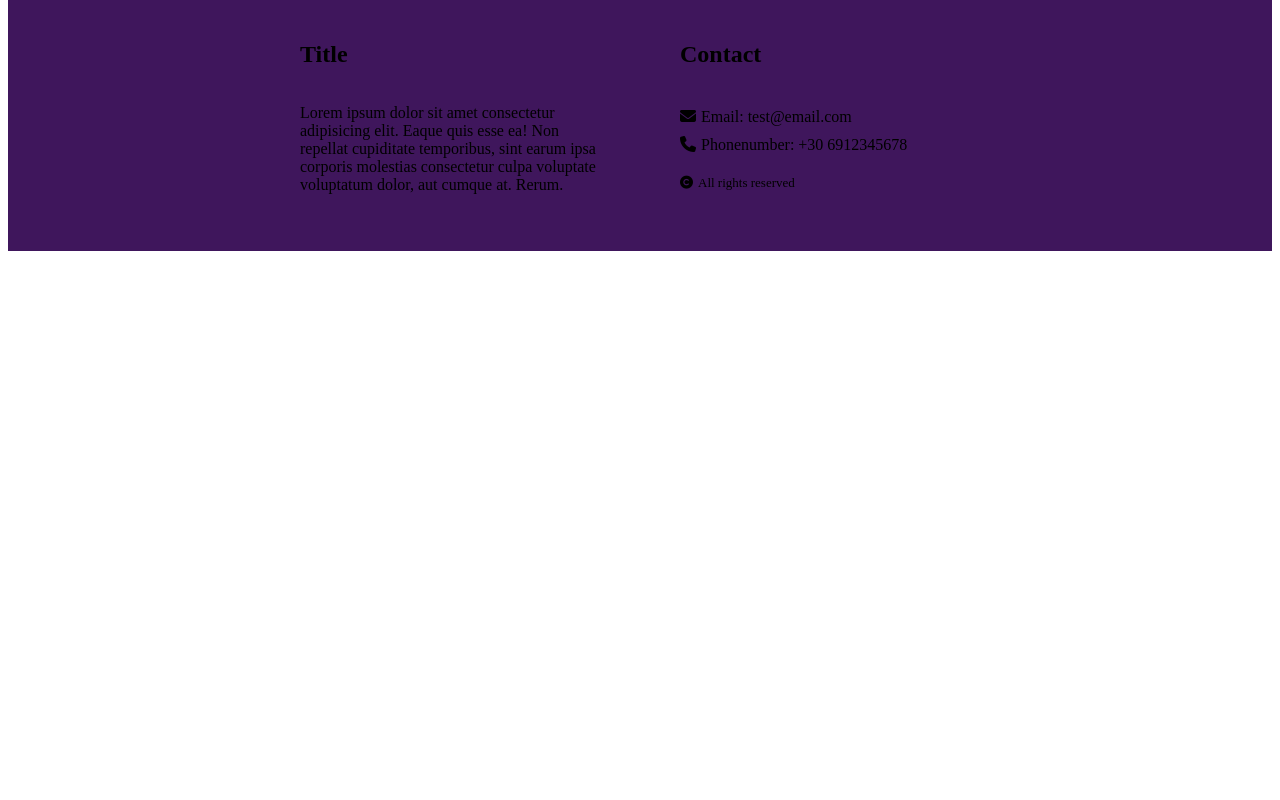
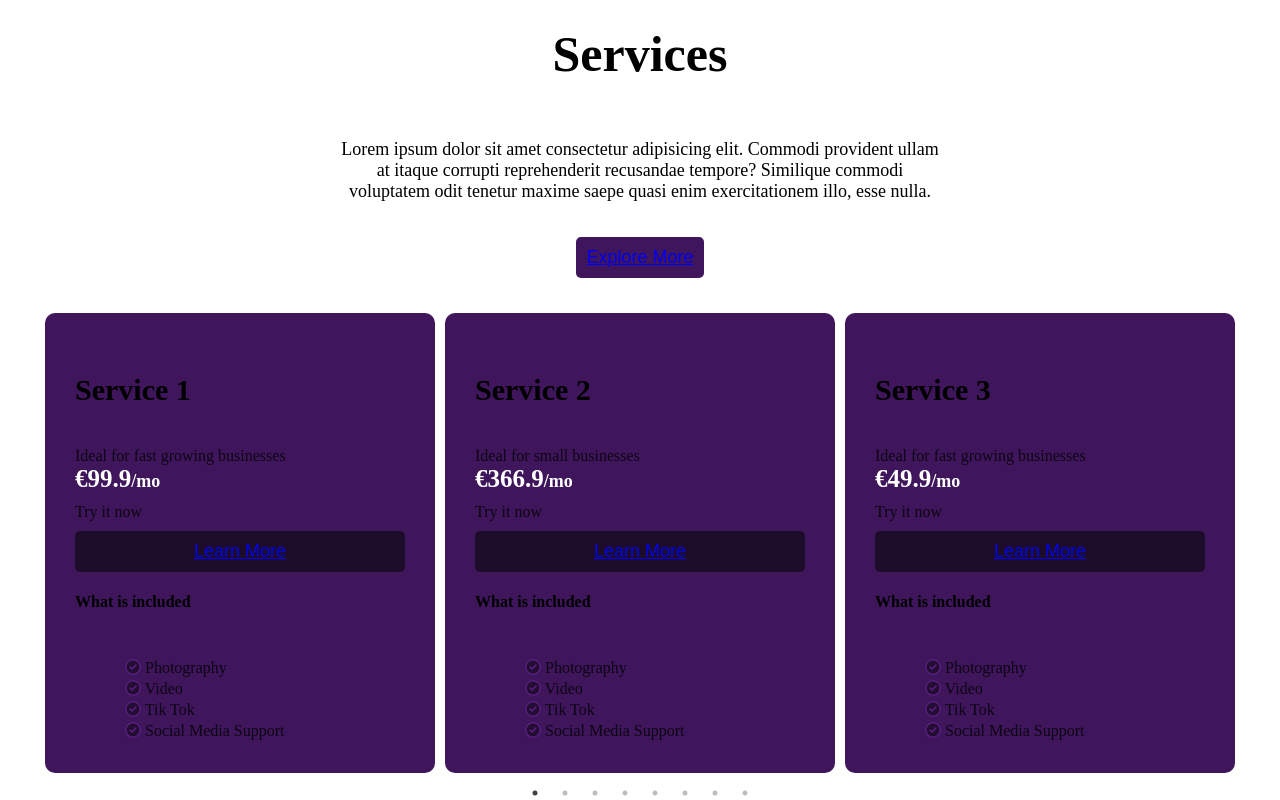
Before and after one commit to tonykri/ins-website, a Next.js app: page /Home in a window 1280 px wide. Shown: the part 1460-2260 px from the top of the page. Before the commit the page ends 1719 px from the top, so only its background shows below. Built offline with nearby package versions, Linux system fonts and the light colour scheme.

Commit message:
Add Services

```diff
--- a/package.json
+++ b/package.json
@@ -13,12 +13,15 @@
     "next": "14.1.0",
     "react": "^18",
     "react-dom": "^18",
+    "react-slick": "^0.29.0",
+    "slick-carousel": "^1.8.1",
     "typewriter-effect": "^2.21.0"
   },
   "devDependencies": {
     "@types/node": "^20",
     "@types/react": "^18",
     "@types/react-dom": "^18",
+    "@types/react-slick": "^0.23.13",
     "typescript": "^5"
   }
 }
--- /dev/null
+++ b/src/components/Home/Services.tsx
@@ -0,0 +1,102 @@
+import Link from "next/link";
+import Slider from 'react-slick';
+import "../../styles/components/Home/Services.css";
+import 'slick-carousel/slick/slick.css';
+import 'slick-carousel/slick/slick-theme.css';
+
+export default function Services() {
+    const services = [
+        { title: "Service 1", titleLine: "Ideal for fast growing businesses", price: 99.9, specifications: ["Photography", "Video", "Tik Tok", "Social Media Support"] },
+        { title: "Service 2", titleLine: "Ideal for small businesses", price: 366.9, specifications: ["Photography", "Video", "Tik Tok", "Social Media Support"] },
+        { title: "Service 3", titleLine: "Ideal for fast growing businesses", price: 49.9, specifications: ["Photography", "Video", "Tik Tok", "Social Media Support"] },
+        { title: "Service 4", titleLine: "Ideal for fast growing businesses", price: 59.9, specifications: ["Photography", "Video", "Tik Tok", "Social Media Support"] },
+        { title: "Service 5", titleLine: "Ideal for small businesses", price: 164.9, specifications: ["Photography", "Video", "Tik Tok", "Social Media Support"] },
+        { title: "Service 6", titleLine: "Ideal for fast growing businesses", price: 199.9, specifications: ["Photography", "Video", "Tik Tok", "Social Media Support"] },
+        { title: "Service 7", titleLine: "Ideal for fast growing businesses", price: 219.9, specifications: ["Photography", "Video", "Tik Tok", "Social Media Support"] },
+        { title: "Service 8", titleLine: "Ideal for small businesses", price: 39.9, specifications: ["Photography", "Video", "Tik Tok", "Social Media Support"] },
+    ]
+
+    const settings = {
+        dots: true,
+        infinite: true,
+        speed: 500,
+        slidesToShow: 3,
+        slidesToScroll: 1,
+        initialSlide: 0,
+        autoplay: false,
+        autoplaySpeed: 3000,
+        pauseOnHover: true,
+        vertical: false,
+        arrows: true,
+        responsive: [
+            {
+                breakpoint: 1100,
+                settings: {
+                    slidesToShow: 2,
+                    arrows: true
+                }
+            },
+            {
+                breakpoint: 700,
+                settings: {
+                    slidesToShow: 1,
+                    arrows: false
+                }
+            }
+        ]
+    };
+
+    return (
+        <section className="services">
+            <div className="info">
+                <h2>Services</h2>
+                <p>Lorem ipsum dolor sit amet consectetur adipisicing elit. Commodi provident ullam at itaque corrupti reprehenderit recusandae tempore? Similique commodi voluptatem odit tenetur maxime saepe quasi enim exercitationem illo, esse nulla.</p>
+                <button><Link href="#">Explore More</Link></button>
+            </div>
+            <div className="service-wrapper">
+                <Slider {...settings}>
+                    {services.map((service, index) => (
+                        <ServiceComponent key={index} title={service.title} titleLine={service.titleLine} price={service.price} specifications={service.specifications} />
+                    ))}
+                </Slider>
+            </div>
+        </section>
+    );
+}
+
+
+interface ServiceComponentProps {
+    title: string;
+    titleLine: string;
+    price: number;
+    specifications: string[];
+}
+
+const ServiceComponent: React.FC<ServiceComponentProps> = ({ title, titleLine, price, specifications }) => {
+
+    return (
+        <div className="service-card">
+            <div>
+                <h3>{title}</h3>
+                <span className="small-opacity">{titleLine}</span>
+            </div>
+
+            <div>
+                <span id="price">€{price}<span>/mo</span></span>
+                <span className="small-opacity">Try it now</span>
+                <button id="learn-more-btn"><Link href="#">Learn More</Link></button>
+            </div>
+
+            <div>
+                <h4>What is included</h4>
+                <ul>
+                    {
+                        specifications.map((specification, index) => (
+                            <li key={index} className="small-opacity"><i className="tik fa-regular fa-circle-check"></i> {specification}</li>
+                        ))
+                    }
+                </ul>
+            </div>
+        </div>
+    );
+};
--- a/src/pages/Home.tsx
+++ b/src/pages/Home.tsx
@@ -4,6 +4,7 @@ import NavBar from "@/components/NavBar";
 import "../styles/pages/Home.css";
 import Welcome from "@/components/Home/Welcome";
 import Portfolio from "@/components/Home/Portfolio";
+import Services from "@/components/Home/Services";
 
 export default function Home() {
     return (
@@ -11,6 +12,7 @@ export default function Home() {
         <NavBar/>
         <Welcome/>
         <Portfolio/>
+        <Services/>
         <Footer/>
       </>
     );
--- a/src/styles/components/Home/Portfolio.css
+++ b/src/styles/components/Home/Portfolio.css
@@ -35,9 +35,6 @@
     border: none;
     border-radius: 5px;
     transition: all 0.5s ease-in-out;
-}
-.portfolio .info button a {
-    text-decoration: none;
 }
 .portfolio .info button:hover {
     background-color: var(--bg-bar-color);
--- /dev/null
+++ b/src/styles/components/Home/Services.css
@@ -0,0 +1,121 @@
+@import url('../../variables.css');
+
+.services {
+    height: fit-content;
+    overflow: hidden;
+    display: flex;
+    justify-content: center;
+    align-items: center;
+    flex-direction: column;
+    margin-bottom: 30px;
+}
+
+.services .info {
+    display: flex;
+    flex-direction: column;
+    justify-content: space-between;
+    max-width: 600px;
+    margin: 30px 0;
+}
+.services .info h2 {
+    font-size: 50px;
+}
+.services .info p {
+    font-size: 18px;
+    text-align: center;
+    margin: 15px 0;
+}
+.services .info button {
+    margin-top: 20px;
+    font-size: 18px;
+    background-color: var(--bg-footer-color);
+    text-decoration: none;
+    color: #fff;
+    padding: 10px;
+    border: none;
+    border-radius: 5px;
+    transition: all 0.5s ease-in-out;
+}
+.services .info button:hover {
+    background-color: var(--bg-bar-color);
+    transform: scale(1.1);
+    cursor: pointer;
+}
+
+
+
+.services .service-wrapper {
+    padding-bottom: 30px;
+    padding-inline: 10px;
+    width: 100vw;
+    max-width: 1200px;
+}
+
+
+.services .service-card {
+    cursor: grab;
+    width: full;
+    height: 400px;
+    background-color: var(--bg-footer-color);
+    display: flex;
+    flex-direction: column;
+    justify-content: space-between;
+    margin: 5px;
+    border-radius: 10px;
+    padding: 30px;
+}
+
+.services .service-card div {
+    display: flex;
+    flex-direction: column;
+    gap: 10px;
+}
+
+.services .service-card div h3 {
+    font-size: 30px;
+}
+.services .service-card div .small-opacity {
+    font-size: 16px;
+    opacity: 0.8;
+}
+
+.services .service-card div #price {
+    color: #fff;
+    font-size: 25px;
+    font-weight: bold;
+}
+.services .service-card div #price span {
+    font-size: 18px;
+}
+
+.services .service-card div #learn-more-btn {
+    border: none;
+    padding: 10px;
+    background-color: var(--bg-down-color);
+    border-radius: 5px;
+    transition: all 0.5s ease-in-out;
+    color: #fff;
+    font-size: 18px;
+}
+
+.services .service-card div #learn-more-btn:hover {
+    transform: scale(1.05);
+    cursor: pointer;
+}
+
+
+.services .service-card div ul {
+    list-style-type: none;
+    display: flex;
+    flex-direction: column;
+    gap: 3px;
+}
+.services .service-card div ul li {
+    margin-left: 10px;
+}
+
+.services .service-card div ul li .tik {
+    background-color: var(--bg-down-color);
+    border-radius: 50%;
+    color: var(--bg-up-color);
+}
--- a/src/styles/components/NavBar.css
+++ b/src/styles/components/NavBar.css
@@ -107,6 +107,5 @@
 .nav-open .list li a {
     font-size: 14px;
     color: var(--text-color);
-    text-decoration: none;
     text-transform: uppercase;
   }
--- a/src/styles/global.css
+++ b/src/styles/global.css
@@ -16,3 +16,7 @@ body {
     flex-direction: column;
     min-height: 100vh;
 }
+
+a {
+    text-decoration: none;
+}
```
Also changed, not shown: 1 other file (tests, documents, lock files or other folders).
